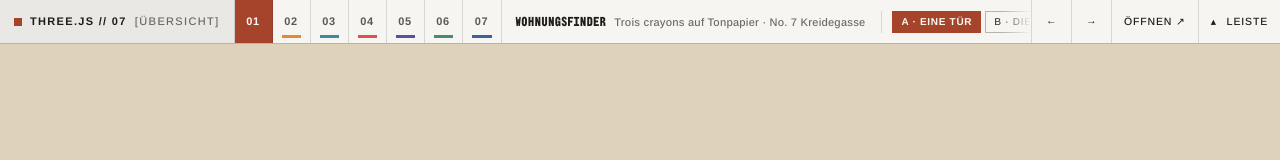
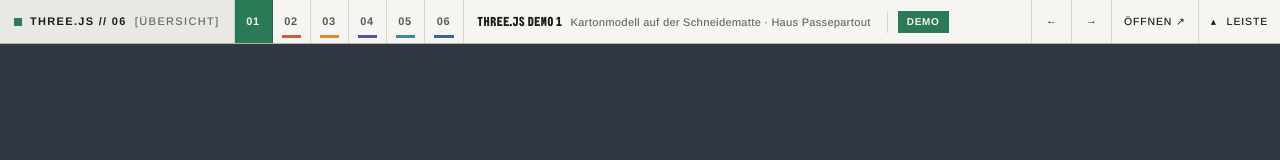
Before and after one commit to seofessionals-3js/threejs-demos, a plain HTML site: page index.html in a window 1280 px wide. Drawn offline with Linux system fonts and the light colour scheme.

Commit message:
Übersicht und Schau: sechs Demos in neuer Reihenfolge, ohne Wohnungsfinder
Neue Reihenfolge: 01 Kartonmodell, 02 Bauzeitraffer, 03 Schnitt-Scan, 04 Bauzeitenplan, 05 Offener Schnitt, 06 Explosionsaxonometrie. Der Wohnungsfinder steht nicht mehr in Übersicht und Schau; er gehört zur Dortmund-Karte.

Co-Authored-By: Claude Fable 5.2 <noreply@anthropic.com>
Claude-Session: https://claude.ai/code/session_01YVpTouChnNNmaL3PTwxFin

```diff
--- a/index.html
+++ b/index.html
@@ -4,13 +4,13 @@
 <meta charset="utf-8">
 <meta name="viewport" content="width=device-width, initial-scale=1">
 <title>three.js Demos</title>
-<meta name="description" content="three.js Demos: sieben Wege, eine flache Architekturzeichnung in ein 3D-Scroll-Erlebnis zu verwandeln, in reinem three.js.">
+<meta name="description" content="three.js Demos: sechs Wege, eine flache Architekturzeichnung in ein 3D-Scroll-Erlebnis zu verwandeln, in reinem three.js.">
 <meta name="theme-color" content="#f6f5f1">
 <link rel="preload" href="fonts/BBHBogle-Regular.woff2" as="font" type="font/woff2" crossorigin>
 <link rel="preload" href="fonts/Arimo-VariableFont_wght.woff2" as="font" type="font/woff2" crossorigin>
 <style>
   /* The plan chest: neutral paper and graphite. The one colour on the page is the identity colour of the demo
-     that is running (--accent), so the frame never competes with the seven drawing media inside it. */
+     that is running (--accent), so the frame never competes with the six drawing media inside it. */
   @font-face { font-family: 'BBH Bogle'; src: url('fonts/BBHBogle-Regular.woff2') format('woff2'); font-weight: 400; font-style: normal; font-display: swap; }
   @font-face { font-family: 'Arimo'; src: url('fonts/Arimo-VariableFont_wght.woff2') format('woff2'); font-weight: 400 700; font-style: normal; font-display: swap; }
   :root {
@@ -23,10 +23,10 @@
     --line: rgba(29, 29, 27, 0.14);
     --line-strong: rgba(29, 29, 27, 0.3);
     --hover: rgba(29, 29, 27, 0.06);
-    --accent: #1e4a8c;      /* identity colour of the running demo, set from DEMOS */
-    --accent-on: #f3f6fb;   /* text on the identity colour */
-    --accent-ink: #1e4a8c;  /* the identity colour, dark enough for small text on paper */
-    --sheet: #1e4a8c;       /* the sheet of the running demo: shown behind the stage while it loads */
+    --accent: #2a7a57;      /* identity colour of the running demo, set from DEMOS */
+    --accent-on: #f5f2ea;   /* text on the identity colour */
+    --accent-ink: #20674a;  /* the identity colour, dark enough for small text on paper */
+    --sheet: #323841;       /* the sheet of the running demo: shown behind the stage while it loads */
     --display: 'BBH Bogle', 'Arimo', 'Arial Black', sans-serif;
     --sans: 'Arimo', 'Helvetica Neue', Arial, sans-serif;
     --mono: 'Arimo', 'Helvetica Neue', Arial, sans-serif;
@@ -97,7 +97,7 @@
   }
   .brand-cell .tag { color: var(--mute); font-weight: 500; }
 
-  /* 01..07 number strip */
+  /* 01..06 number strip */
   .num-strip {
     display: flex;
     align-items: stretch;
@@ -305,7 +305,7 @@
     background: transparent;
   }
 
-  /* ── THE DRAWER: seven sheets, each with the colour card of its medium ── */
+  /* ── THE DRAWER: six sheets, each with the colour card of its medium ── */
   #matrix-drawer {
     position: fixed;
     top: var(--bar-h);
@@ -464,18 +464,18 @@
 <body>
 
 <header id="master-bar">
-  <button class="brand-cell" id="toggle-matrix" title="Alle sieben Techniken zeigen">
+  <button class="brand-cell" id="toggle-matrix" title="Alle sechs Techniken zeigen">
     <span class="dot"></span>
-    <span>THREE.JS // 07</span>
+    <span>THREE.JS // 06</span>
     <span class="tag">[ÜBERSICHT]</span>
   </button>
 
-  <nav class="num-strip" id="num-strip" aria-label="Techniken 01 bis 07"></nav>
+  <nav class="num-strip" id="num-strip" aria-label="Techniken 01 bis 06"></nav>
 
   <div class="active-meta">
     <div class="active-title">
-      <span class="code" id="cur-code">KREIDEGASSE // ELV-01</span>
-      <span class="name" id="cur-name">Wohnungsfinder</span>
+      <span class="code" id="cur-code">ATELIER 1:100 // MDL-01</span>
+      <span class="name" id="cur-name">three.js Demo 1</span>
       <span class="medium" id="cur-medium"></span>
     </div>
     <div class="variant-group" id="cur-variants"></div>
@@ -489,13 +489,13 @@
   </div>
 </header>
 
-<button id="show-bar-tab" title="Leiste anzeigen">▾ THREE.JS // 07</button>
+<button id="show-bar-tab" title="Leiste anzeigen">▾ THREE.JS // 06</button>
 
 <div id="matrix-drawer">
   <div class="matrix-head">
     <div>
-      <h2>THREE.JS // SIEBEN TECHNIKEN [01 BIS 07]</h2>
-      <p>Sieben Häuser, sieben Zeichenmedien: Jede Technik ist in ihrem eigenen Planmedium gezeichnet, von der Blaupause bis zur Kreide auf Tonpapier. Wählen Sie eine Technik oder eine ihrer Varianten. Jede läuft live in Ihrem Browser.</p>
+      <h2>THREE.JS // SECHS TECHNIKEN [01 BIS 06]</h2>
+      <p>Sechs Techniken, sechs Zeichenmedien: Jede Technik ist in ihrem eigenen Planmedium gezeichnet, vom Kartonmodell auf der Schneidematte bis zur Blaupause. Wählen Sie eine Technik oder eine ihrer Varianten. Jede läuft live in Ihrem Browser.</p>
     </div>
     <div style="display:flex; gap:10px;">
       <button class="act-btn on" id="close-matrix" style="padding:9px 14px;">SCHLIESSEN ✕</button>
@@ -512,37 +512,47 @@
 const DEMOS = [
   {
     "id": "01",
-    "medium": "Trois crayons auf Tonpapier",
-    "house": "No. 7 Kreidegasse",
-    "sheet": "#dfd2ba", "line": "#2a2522", "mark": "#a5432b",
-    "accent": "#a5432b", "on": "#fcf9f2", "ink": "#8f3620",
-    "code": "KREIDEGASSE // ELV-01",
-    "title": "Wohnungsfinder",
-    "short": "Wohnungsfinder",
-    "desc": "Eine Vorderansicht in Kreide auf Tonpapier, deren Schraffur der echte Schatten ist. Ein Scan verwandelt sie in Backstein, die Sonne wandert, die Tür öffnet sich, und Sie gehen hinein.",
+    "medium": "Kartonmodell auf der Schneidematte",
+    "house": "Haus Passepartout",
+    "sheet": "#2a7a57", "line": "#f5f2ea", "mark": "#f2a531",
+    "accent": "#2a7a57", "on": "#f5f2ea", "ink": "#20674a",
+    "stage": "#323841",
+    "code": "ATELIER 1:100 // MDL-01",
+    "title": "three.js Demo 1",
+    "short": "Kartonmodell",
+    "desc": "Ein weißes Kartonmodell abends auf der Schneidematte. Tauchen Sie hinab zur Maßstabsfigur, und der Karton wird zum echten Haus, mit der Schreibtischlampe als Sonne.",
     "variants": [
       {
-        "label": "A · Eine Tür",
-        "url": "../threejs-demo-7/a-one-door/index.html"
-      },
-      {
-        "label": "B · Die Reihe",
-        "url": "../threejs-demo-7/b-the-row/index.html"
-      },
-      {
-        "label": "C · Die Fassade",
-        "url": "../threejs-demo-7/c-the-face/index.html"
+        "label": "Demo",
+        "url": "../threejs-demo-6/index.html"
       }
     ]
   },
   {
     "id": "02",
+    "medium": "Bauzeichnung nach Norm",
+    "house": "Projekt Steininger",
+    "sheet": "#f5f4ef", "line": "#17191c", "mark": "#d43a2a",
+    "accent": "#d43a2a", "on": "#fbfaf7", "ink": "#bf2f20",
+    "code": "PROJEKT STEININGER // A-901",
+    "title": "three.js Demo 2",
+    "short": "Bauzeitraffer",
+    "desc": "Sechs Zeichnungen von Projekt Steininger, Phase für Phase. Tauchen Sie in die erste ein, sehen Sie die Baustelle aus Scanlinien entstehen und gehen Sie durch drei Geschosse, die sich Woche für Woche einrichten, bis zur Übergabe am Pool.",
+    "variants": [
+      {
+        "label": "Demo",
+        "url": "../threejs-demo-4/index.html"
+      }
+    ]
+  },
+  {
+    "id": "03",
     "medium": "Tusche auf Transparentpapier",
     "house": "Haus Linie",
     "sheet": "#e9e7e0", "line": "#1b1c1e", "mark": "#e07a12",
     "accent": "#e07a12", "on": "#1b1c1e", "ink": "#a85400",
-    "code": "COTA // SWP-02",
-    "title": "three.js Demo 2",
+    "code": "COTA // SWP-03",
+    "title": "three.js Demo 3",
     "short": "Schnitt-Scan",
     "desc": "Eine Schnittzeichnung öffnet sich in die Tiefe. Ein Scan macht aus Tusche Material und aus den gezeichneten Sonnenwinkeln echte Sonnenstrahlen. Dann gehen Sie durch den Schnitt hinein.",
     "variants": [
@@ -553,51 +563,13 @@ const DEMOS = [
     ]
   },
   {
-    "id": "03",
-    "medium": "Aquarell auf Bütten",
-    "house": "Casa Dos, Deià",
-    "sheet": "#f3ebdb", "line": "#3b2f27", "mark": "#cf7d68",
-    "accent": "#1b7a8c", "on": "#f9f3e7", "ink": "#17667a",
-    "code": "POCHÉ // SEC-03",
-    "title": "three.js Demo 3",
-    "short": "Offener Schnitt",
-    "desc": "Ein flacher Schnitt zeichnet sich selbst. Dann öffnet sich das Objektiv, während der Schnitt seine Größe behält, und die Kamera besucht jede Ebene vom Schnitt aus.",
-    "variants": [
-      {
-        "label": "A · Objektiv öffnen",
-        "url": "../threejs-demo-3/index.html?dir=a"
-      },
-      {
-        "label": "C · Die Treppe hinab",
-        "url": "../threejs-demo-3/index.html?dir=c"
-      }
-    ]
-  },
-  {
     "id": "04",
-    "medium": "Bauzeichnung nach Norm",
-    "house": "Projekt Steininger",
-    "sheet": "#f5f4ef", "line": "#17191c", "mark": "#d43a2a",
-    "accent": "#d43a2a", "on": "#fbfaf7", "ink": "#bf2f20",
-    "code": "PROJEKT STEININGER // A-901",
-    "title": "three.js Demo 4",
-    "short": "Bau-Zeitraffer",
-    "desc": "Sechs Zeichnungen von Projekt Steininger, Phase für Phase. Tauchen Sie in die erste ein, sehen Sie die Baustelle aus Scanlinien entstehen und gehen Sie durch drei Geschosse, die sich Woche für Woche einrichten, bis zur Übergabe am Pool.",
-    "variants": [
-      {
-        "label": "Demo",
-        "url": "../threejs-demo-4/index.html"
-      }
-    ]
-  },
-  {
-    "id": "05",
     "medium": "Lichtpause mit Textmarker",
     "house": "Projekt Steininger",
     "sheet": "#eeedea", "line": "#3d3492", "mark": "#ffd23c",
     "accent": "#3d3492", "on": "#eeedea", "ink": "#3d3492",
     "code": "PROJEKT STEININGER // A-905",
-    "title": "three.js Demo 5",
+    "title": "three.js Demo 4",
     "short": "Bauzeitenplan",
     "desc": "Der Bauzeitenplan von Projekt Steininger. Scrollen Sie durch 38 Wochen, und das Travertinhaus am Hang baut sich Balken für Balken selbst, samt Turmdrehkran. Dann öffnet sich die Tür zum Hof, und Sie gehen hinein bis an den Pool.",
     "variants": [
@@ -616,30 +588,34 @@ const DEMOS = [
     ]
   },
   {
-    "id": "06",
-    "medium": "Kartonmodell auf der Schneidematte",
-    "house": "Haus Passepartout",
-    "sheet": "#2a7a57", "line": "#f5f2ea", "mark": "#f2a531",
-    "accent": "#2a7a57", "on": "#f5f2ea", "ink": "#20674a",
-    "code": "ATELIER 1:100 // MDL-06",
-    "title": "three.js Demo 6",
-    "short": "Kartonmodell",
-    "desc": "Ein weißes Kartonmodell abends auf der Schneidematte. Tauchen Sie hinab zur Maßstabsfigur, und der Karton wird zum echten Haus, mit der Schreibtischlampe als Sonne.",
+    "id": "05",
+    "medium": "Aquarell auf Bütten",
+    "house": "Casa Dos, Deià",
+    "sheet": "#f3ebdb", "line": "#3b2f27", "mark": "#cf7d68",
+    "accent": "#1b7a8c", "on": "#f9f3e7", "ink": "#17667a",
+    "code": "POCHÉ // SEC-05",
+    "title": "three.js Demo 5",
+    "short": "Offener Schnitt",
+    "desc": "Ein flacher Schnitt zeichnet sich selbst. Dann öffnet sich das Objektiv, während der Schnitt seine Größe behält, und die Kamera besucht jede Ebene vom Schnitt aus.",
     "variants": [
       {
-        "label": "Demo",
-        "url": "../threejs-demo-6/index.html"
+        "label": "A · Objektiv öffnen",
+        "url": "../threejs-demo-3/index.html?dir=a"
+      },
+      {
+        "label": "C · Die Treppe hinab",
+        "url": "../threejs-demo-3/index.html?dir=c"
       }
     ]
   },
   {
-    "id": "07",
+    "id": "06",
     "medium": "Blaupause",
     "house": "Haus Karbon",
     "sheet": "#1e4a8c", "line": "#f3f6fb", "mark": "#f4b63f",
     "accent": "#1e4a8c", "on": "#f3f6fb", "ink": "#1e4a8c",
-    "code": "PURLIN // AXO-07",
-    "title": "three.js Demo 7",
+    "code": "PURLIN // AXO-06",
+    "title": "three.js Demo 6",
     "short": "Explosionsaxo",
     "desc": "Eine Explosionsaxonometrie als Blaupause setzt sich Schicht für Schicht in Bauabfolge zusammen. Dann weitet sich das Objektiv auf Augenhöhe, und Sie gehen hinein.",
     "variants": [
@@ -783,7 +759,7 @@ function markActive(idx, vIdx = 0, pushHash = true) {
   R.setProperty('--accent', demo.accent);
   R.setProperty('--accent-on', demo.on);
   R.setProperty('--accent-ink', demo.ink);
-  R.setProperty('--sheet', demo.id === '06' ? '#323841' : demo.sheet);
+  R.setProperty('--sheet', demo.stage || demo.sheet);   // the Kartonmodell waits in the dusk of its studio, not on the green mat
   curMedium.textContent = `${demo.medium} · ${demo.house}`;
 
   // Update top buttons
```
Also changed, not shown: portfolio.js (+26 -27 lines), 2 other files.
